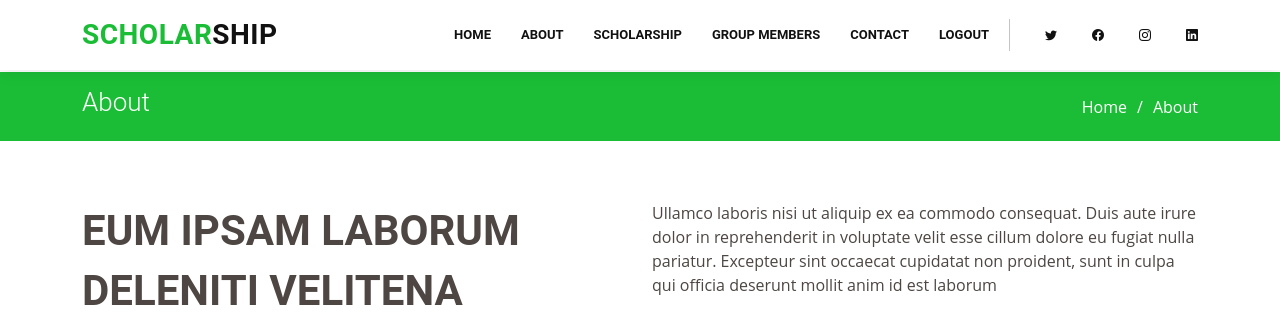
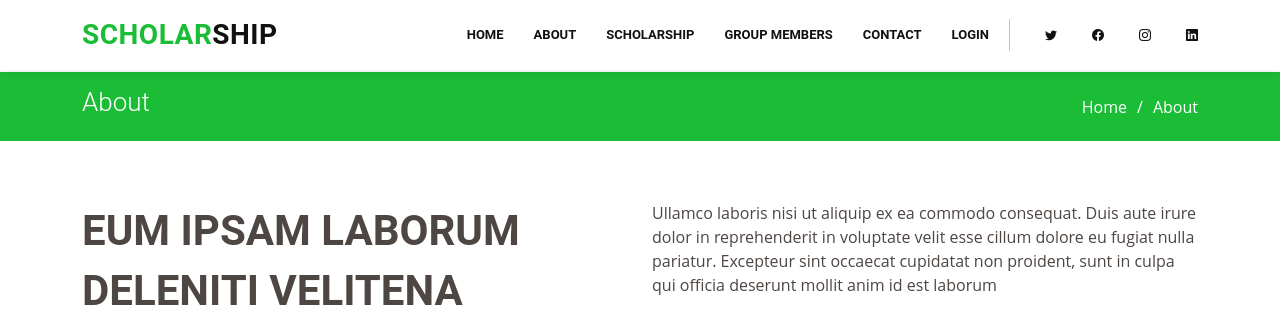
Before and after one commit to Abubakarauta/group-17-scholarship-project, a Django app: page /about/ in a window 1280 px wide. Shown: the top 314 px of the page. Run offline with Django 4.2, Linux system fonts and the light colour scheme; some libraries are stand-ins or nearby versions.

Commit message:
'nav_correction'

```diff
--- a/templates/base.html
+++ b/templates/base.html
@@ -63,11 +63,11 @@
 
           <li><a href="{% url 'contact' %}">Contact</a></li>
 {%if user.is_authenticated%}
-<div class="text-center"><a href="{% url 'login' %}" class="btn-get-started">login</a></div>
-{% else %}
+
 <div class="text-center"><a href="" class="btn-get-started">logout</a></div>
 
 {%endif%}
+<div class="text-center"><a href="{% url 'login' %}" class="btn-get-started">login</a></div>
 
 
           <div class="header-social-links d-flex">
```
